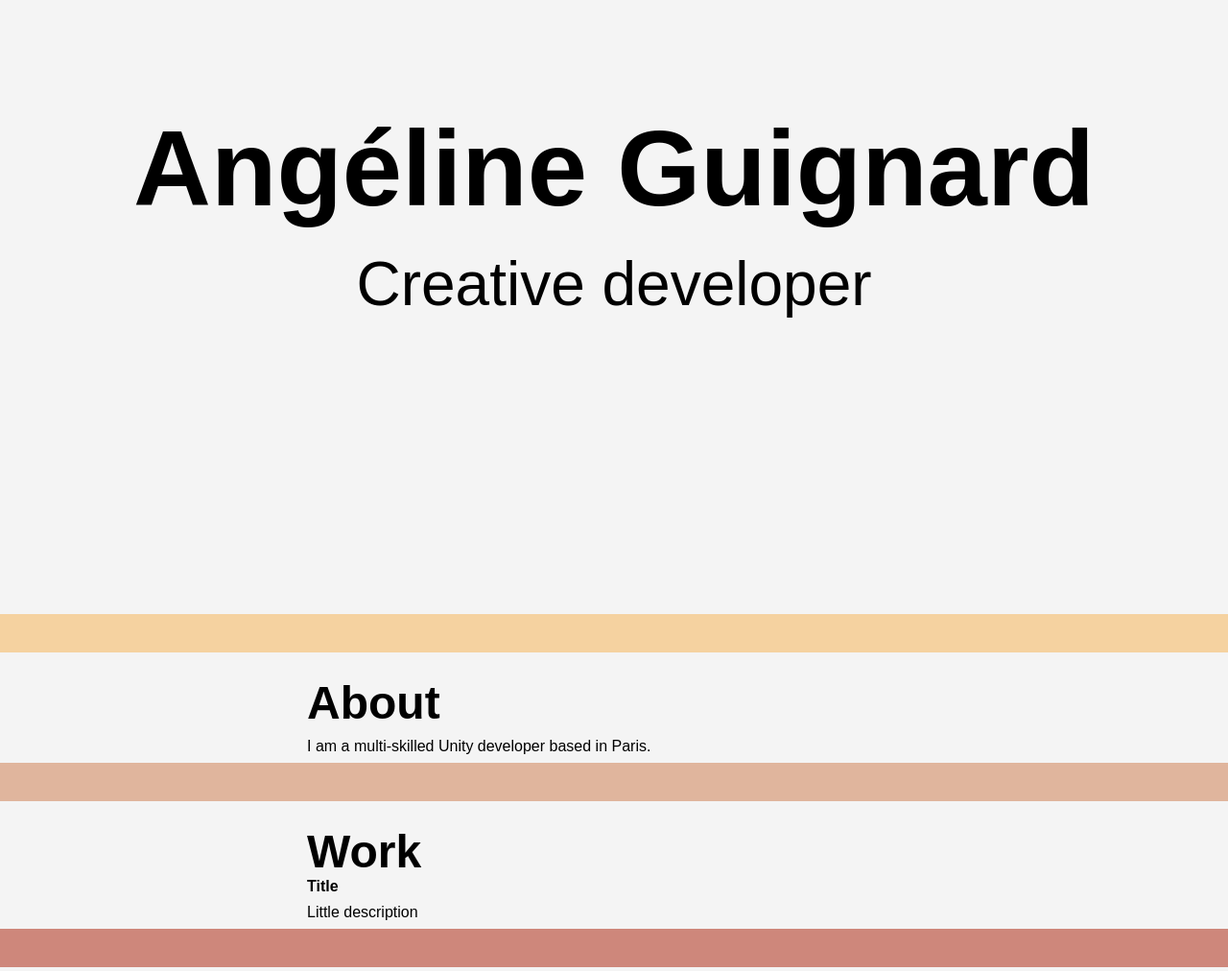
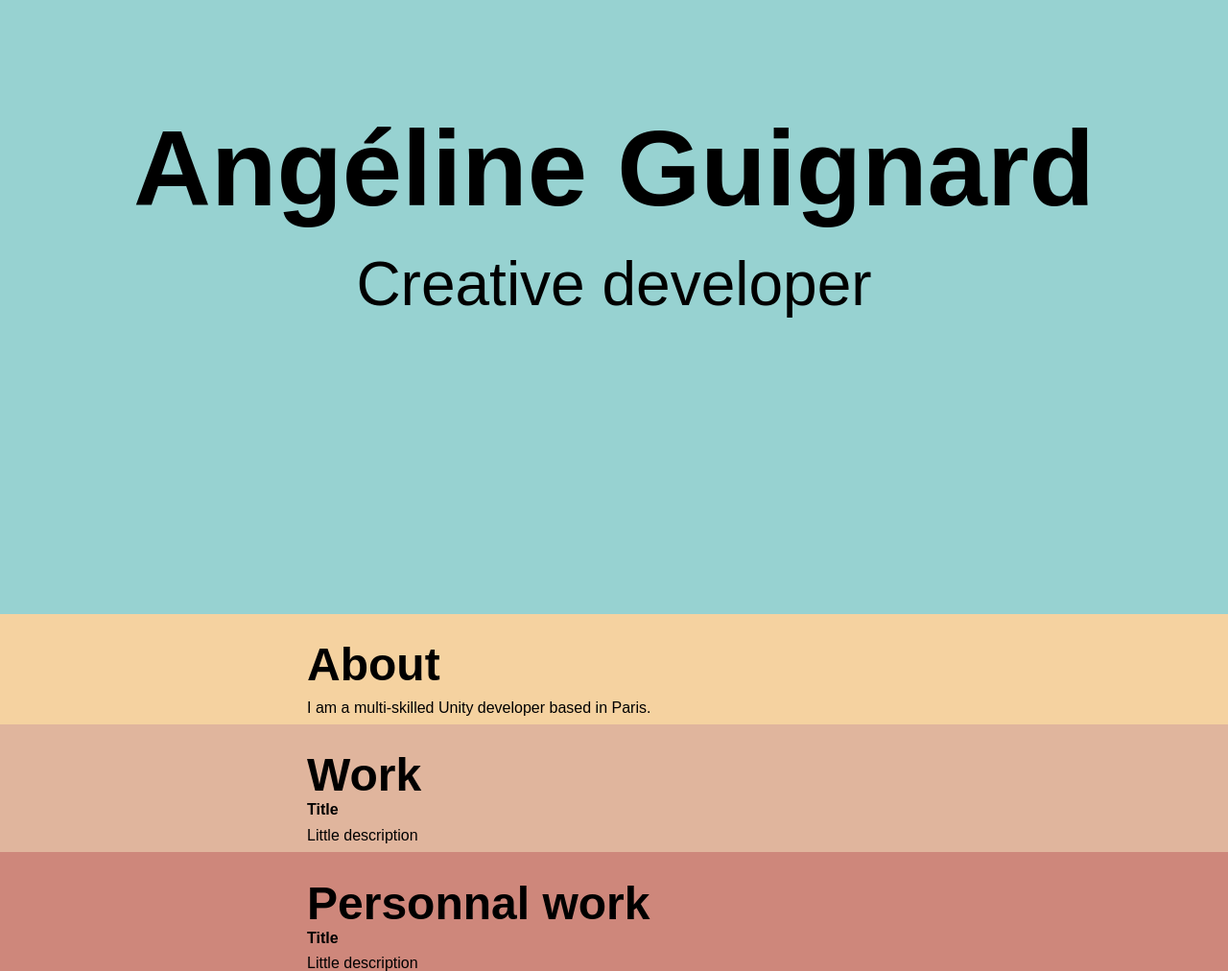
Before and after one commit to angecroft/angecroft.github.io, a plain HTML site: page index.html in a window 1280 px wide. Shown: the part 160-1172 px from the top of the page at 96% size. Drawn offline with Linux system fonts and the light colour scheme.

Commit message:
UPDATE : center section me

```diff
--- a/index.html
+++ b/index.html
@@ -19,14 +19,12 @@
             </ul>
         </nav>-->
         <section id="me">
-            <div class="border"></div>
             <div class="block_me">
                 <h1>Angéline Guignard</h1>
                 <p>Creative developer</p>
             </div>
         </section>
         <section id="about">
-            <div class="border"></div>
 
             <div class="center_block">
                 <h2>About</h2>
@@ -34,7 +32,6 @@
             </div>
         </section>
         <section id="work">
-            <div class="border"></div>
 
             <div class="center_block">
                 <h2>Work</h2>
@@ -45,7 +42,6 @@
             </div>
         </section>
         <section id="personnal_work">
-            <div class="border"></div>
 
             <div class="center_block">
                 <h2>Personnal work</h2>
@@ -59,7 +55,7 @@
         <footer>
             <div class="center_block">
                 <h2>Contact</h2>
-                <a class="twitter-grid" href="https://twitter.com/GuignardAnge/likes">Tweets Liked by @GuignardAnge</a> <script async src="https://platform.twitter.com/widgets.js" charset="utf-8"></script>
+                <a class="twitter-grid" data-partner="tweetdeck" href="https://twitter.com/GuignardAnge/timelines/851539555727667202">Likes</a> <script async src="//platform.twitter.com/widgets.js" charset="utf-8"></script>
             </div>
         </footer>
 
--- a/main.css
+++ b/main.css
@@ -5,20 +5,14 @@
 #me {
   width: 100%;
   height: 100vh;
-  line-height: 100vh;
+  display: flex;
   text-align: center;
-}
-
-#me .border {
   background-color: #97D2D1;
-
 }
 
 #me div.block_me {
   line-height: 1;
-  max-height: 50vh;
-  min-height: 20vh;
-  padding-top: 30vh;
+  margin: auto;
 }
 
 #me h1 {
@@ -34,15 +28,15 @@
 /** About section **/
 /*******************/
 
-#about .border{
+#about {
   background-color: #F5D2A0;
 }
 
-#work .border{
+#work {
   background-color: #E0B59D;
 }
 
-#personnal_work .border{
+#personnal_work {
   background-color: #CE877B;
 }
 
```
